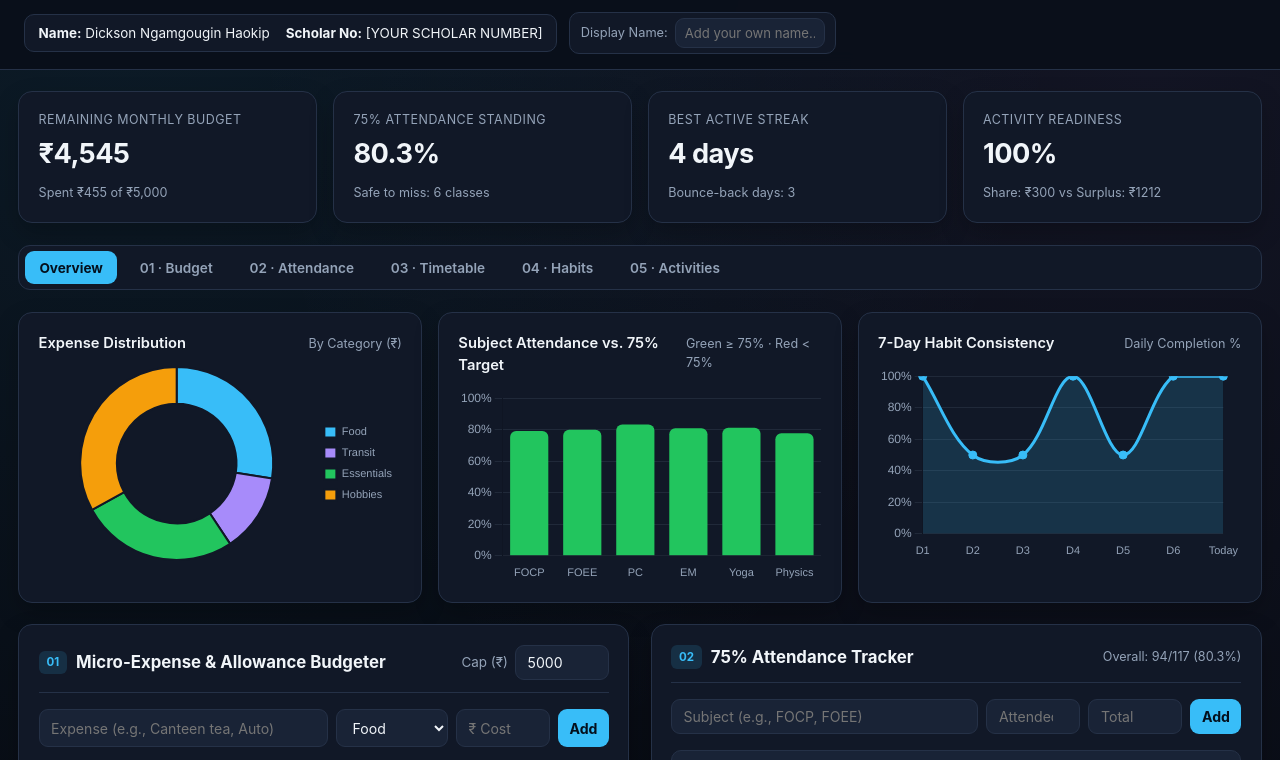
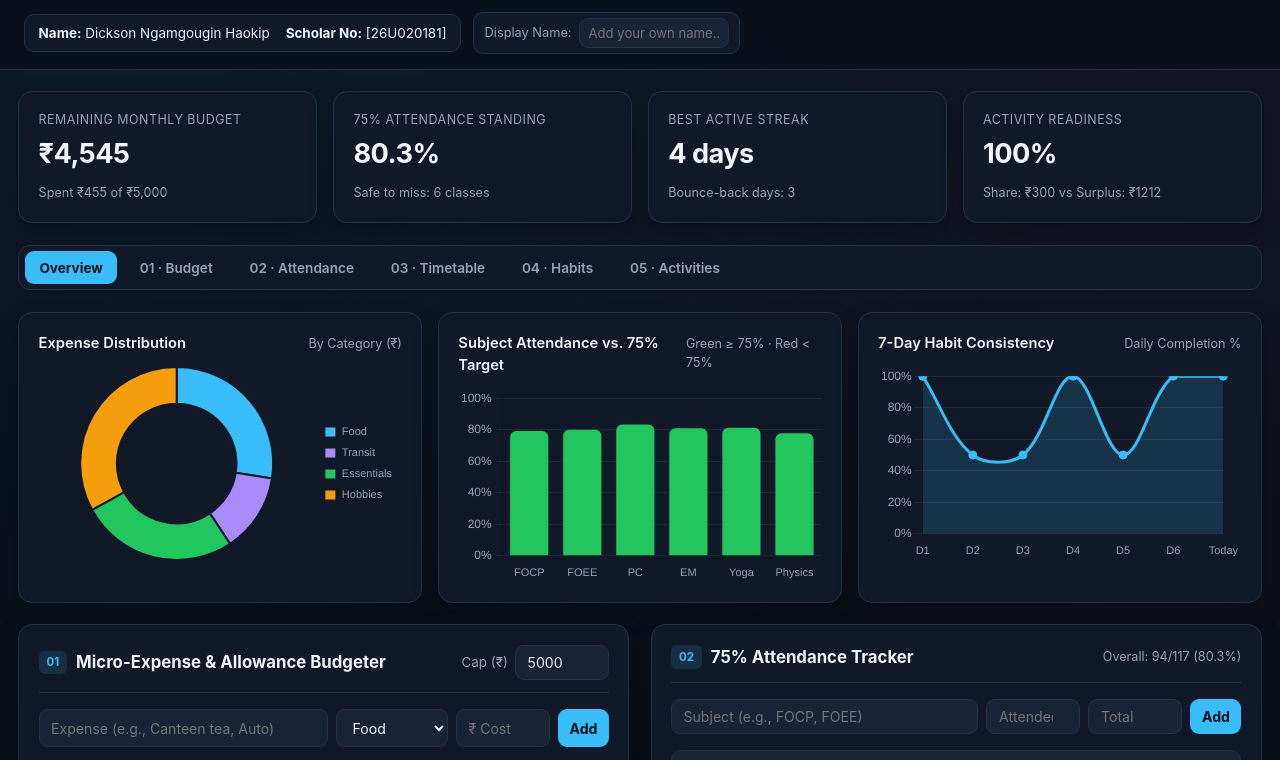
Before and after one commit to dkhk06/focp-student-hub, a plain HTML site: page index.html in a window 1280 px wide. Shown: the part 64-824 px from the top of the page. Drawn offline with nearby package versions, Linux system fonts and the light colour scheme.

```diff
--- a/index.html
+++ b/index.html
@@ -34,7 +34,7 @@
         <div class="header-right">
             <div class="student-meta">
                 <span><strong>Name:</strong> Dickson Ngamgougin Haokip</span>
-                <span><strong>Scholar No:</strong> [YOUR SCHOLAR NUMBER]</span>
+                <span><strong>Scholar No:</strong> [26U020181]</span>
             </div>
             <div class="custom-name-box">
                 <label for="custom-display-name">Display Name:</label>
```
